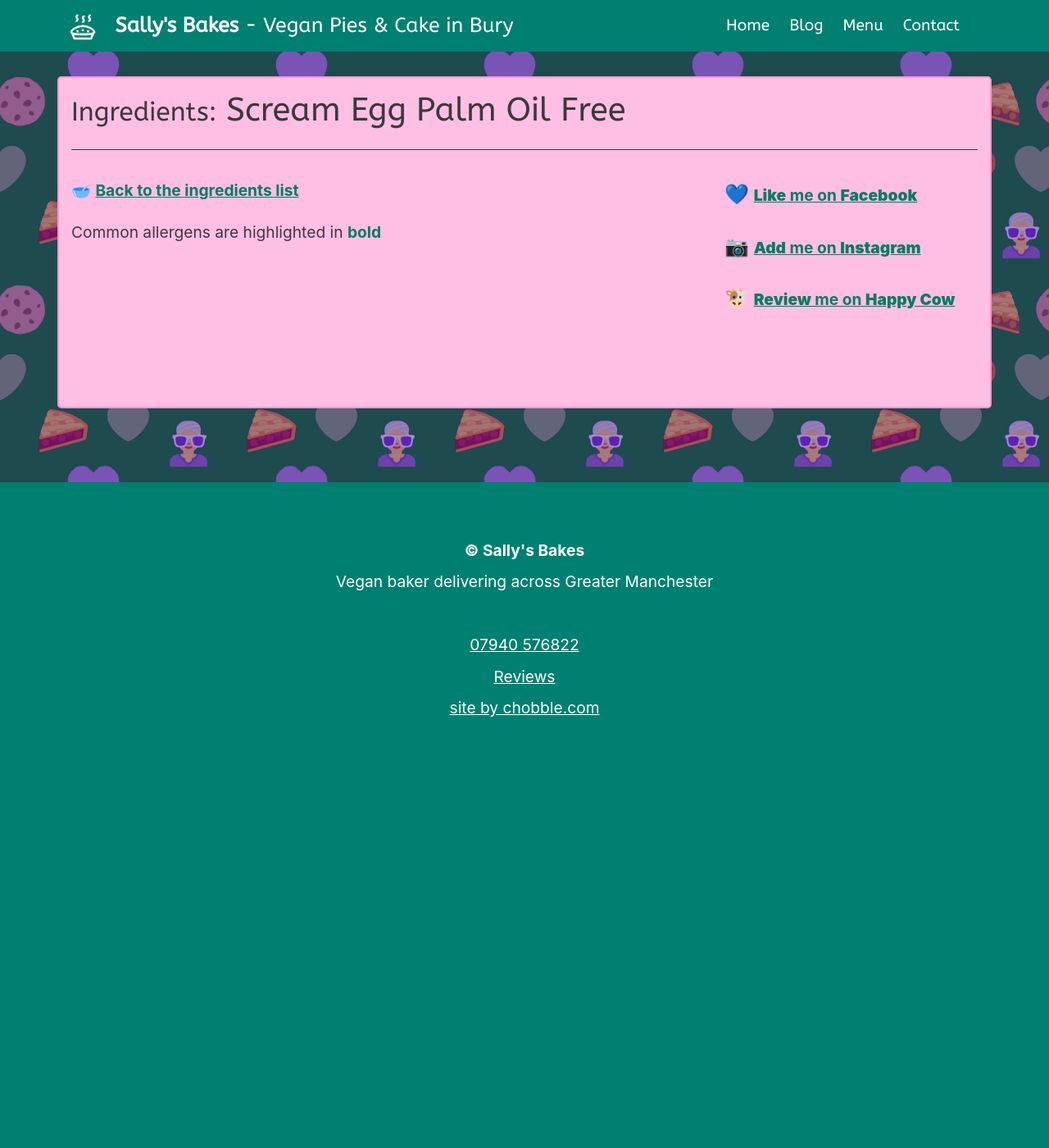
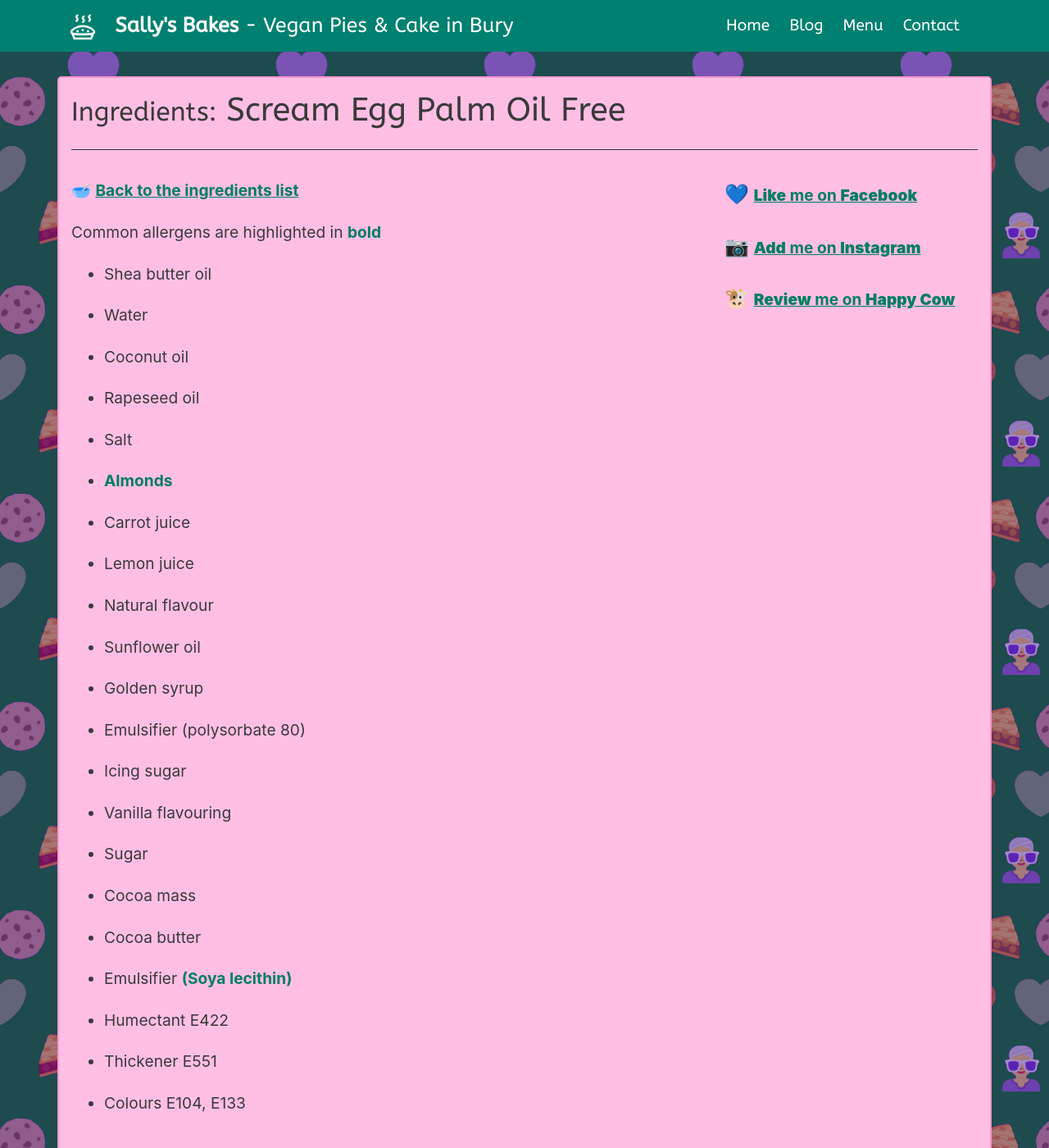
Before and after one commit to chobbledotcom/sallys-bakes, a Jekyll site: the page built from _ingredients/scream-egg-palm-oil-free.md, in a window 1280 px wide and 1400 px high. Shown: the whole window at 82% size. Built offline with Jekyll 4.4.1, drawn with Linux system fonts in a browser that asks for light colours.

Commit message:
Update _ingredients/scream-egg-palm-oil-free.md (via Pages CMS)

```diff
--- a/_ingredients/scream-egg-palm-oil-free.md
+++ b/_ingredients/scream-egg-palm-oil-free.md
@@ -1,3 +1,44 @@
 ---
 title: Scream Egg Palm Oil Free
 ---
+- Shea butter oil
+
+- Water
+
+- Coconut oil
+
+- Rapeseed oil
+
+- Salt
+
+- **Almonds**
+
+- Carrot juice
+
+- Lemon juice
+
+- Natural flavour
+
+- Sunflower oil
+
+- Golden syrup
+
+- Emulsifier (polysorbate 80)
+
+- Icing sugar
+
+- Vanilla flavouring
+
+- Sugar
+
+- Cocoa mass
+
+- Cocoa butter
+
+- Emulsifier **(Soya lecithin)**
+
+- Humectant E422
+
+- Thickener E551
+
+- Colours E104, E133
```
